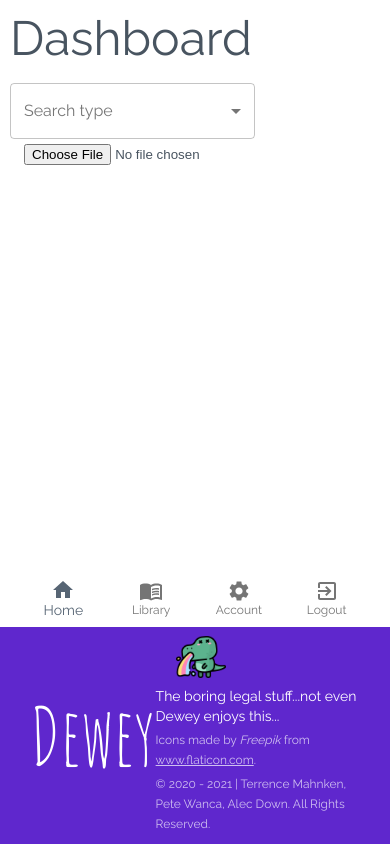
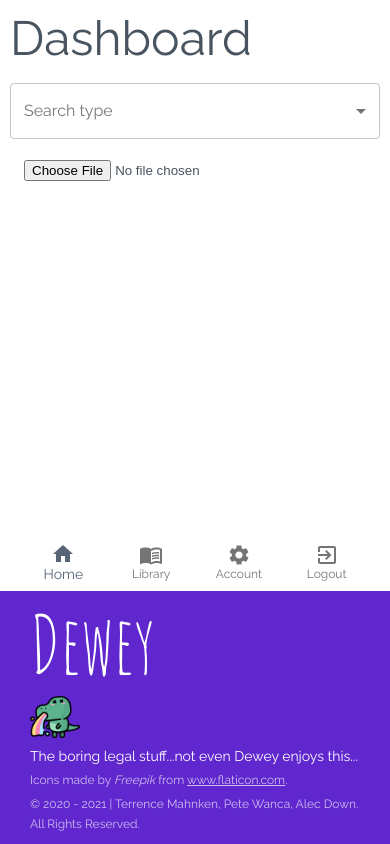
Before and after one commit to TerrenceMM2/dewey, a React (Create React App) app in the folder client/: page /dashboard in a window 390 px wide. Built offline with nearby package versions, Linux system fonts and the light colour scheme; sample sign-in values are in the browser's storage.

Commit message:
mobile first footer and search

```diff
--- a/client/src/App.css
+++ b/client/src/App.css
@@ -18,7 +18,7 @@ body {
 }
 
 .dewey {
-    margin: 0 20px;
+    margin: 0 20px 0 0;
 }
 
 ::-webkit-scrollbar {
--- a/client/src/components/Footer/index.js
+++ b/client/src/components/Footer/index.js
@@ -18,11 +18,12 @@ const Footer = () => {
                 style={{
                     display: 'flex',
                     flexDirection: 'row',
+                    justifyContent: 'space-between',
+                    alignItems: 'center',
+                    flexWrap: 'wrap',
                     backgroundColor: '#5f27cd',
                     color: '#fff',
-                    padding: '5px 30px',
-                    justifyContent: 'space-between',
-                    alignItems: 'center'
+                    padding: '5px 30px'
                 }}>
                 <div>
                     <Typography
--- a/client/src/components/Search/SearchForm.js
+++ b/client/src/components/Search/SearchForm.js
@@ -17,8 +17,8 @@ import Scanner from './Scanner';
 const useStyles = makeStyles(theme => ({
     root: {
         '& > *': {
-            width: '25ch',
-            margin: theme.spacing(0, 2, 0, 0)
+            width: '100%',
+            margin: theme.spacing(0, 0, 2, 0)
         }
     }
 }));
@@ -68,7 +68,7 @@ const SearchForm = () => {
     };
 
     return (
-        <div className={classes.searchWrapper}>
+        <div>
             <FormControl
                 fullWidth
                 className={classes.root}
@@ -79,6 +79,7 @@ const SearchForm = () => {
                 style={{ flexDirection: 'row', flexWrap: 'wrap' }}>
                 <InputLabel id="search-type">Search type</InputLabel>
                 <Select
+                    // style={{ width: '100%' }}
                     label="Search type"
                     labelId="search-type"
                     id="search-type"
@@ -92,18 +93,19 @@ const SearchForm = () => {
                 {searchType !== '' && (
                     <>
                         <TextField
+                            fullWidth
                             id="outlined-basic"
                             label="Search"
                             variant="outlined"
                             color="secondary"
                             onChange={e => setSearchTerm(e.target.value)}
                             value={searchTerm}
-                            style={{
-                                width: 500,
-                                maxWidth: '90%'
-                            }}
+                            // style={{ width: '100%' }}
                         />
-                        <Button className={classes.submit} onClick={handleSearch}>
+                        <Button
+                            // style={{ width: '100%' }}
+                            className={classes.submit}
+                            onClick={handleSearch}>
                             Search
                         </Button>
                     </>
```
